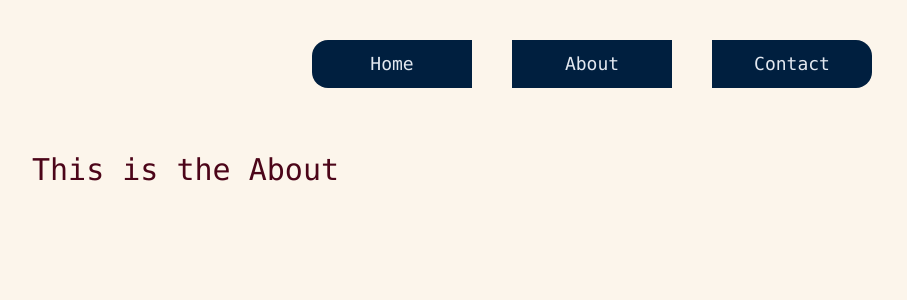
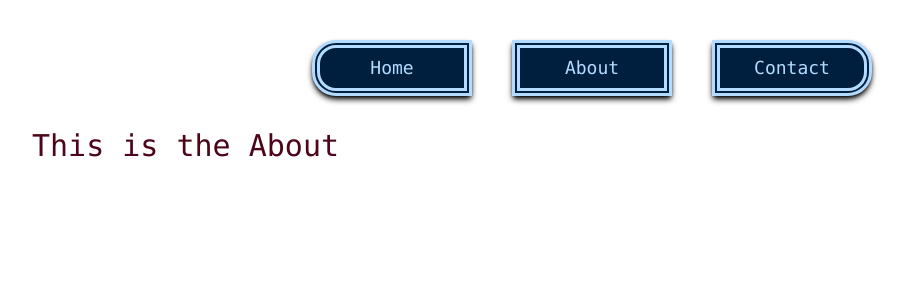
Before and after one commit to MattOrtner/portfolio-site, a Next.js app: page /about in a window 1280 px wide. Shown: the top 300 px of the page, without its empty margins (48-955 px from the left). Built offline with nearby package versions, Linux system fonts and the light colour scheme.

Commit message:
feat: add depth and flavor to landing

```diff
--- a/pages/components/NavBar.js
+++ b/pages/components/NavBar.js
@@ -1,19 +1,36 @@
 import Link from "next/link";
+
 const NavBar = () => {
   return (
-    <div className="mb-16">
-      <ul className="flex gap-10 h-12  justify-center text-center">
-        <li className="w-40 bg-NAVY flex justify-center rounded-l-2xl items-center text-slate-200 text-lg">
-          <Link href="/">Home</Link>
-        </li>
-        <li className="w-40 bg-NAVY flex justify-center items-center text-slate-200 text-lg">
-          <Link href="/about/">About</Link>
-        </li>
-        <li className="w-40 bg-NAVY flex justify-center  rounded-r-2xl items-center text-slate-200 text-lg">
-          <Link href="/contact/">Contact</Link>
-        </li>
+    <div className="mb-8">
+      <ul className="flex h-14 gap-10 justify-center text-center">
+        <Link
+          className="w-40 cursor-pointer bg-NAVY flex justify-center rounded-l-3xl items-center
+          text-BLUE_T text-lg border-8 border-BLUE_T border-double shadow-black shadow-md hover:text-slate-40
+          hover:bg-OLIVE hover:border-OLIVE_T hover:rounded transition-all duration-300 ease-linear"
+          href="/"
+        >
+          Home
+        </Link>
+        <Link
+          className="w-40 cursor-pointer flex justify-center items-center bg-NAVY text-BLUE_T text-lg
+          border-8 border-BLUE_T border-double shadow-black shadow-md hover:text-slate-100
+          hover:bg-OLIVE hover:border-OLIVE_T hover:rounded-3xl transition-all duration-300 ease-linear"
+          href="/about/"
+        >
+          About
+        </Link>
+        <Link
+          className="w-40 cursor-pointer flex justify-center items-center bg-NAVY text-BLUE_T text-lg
+          border-8 border-BLUE_T border-double shadow-black shadow-md rounded-r-3xl hover:text-slate-100
+          hover:bg-OLIVE hover:border-OLIVE_T hover:rounded transition-all duration-300 ease-linear"
+          href="/contact/"
+        >
+          Contact
+        </Link>
       </ul>
     </div>
   );
 };
+
 export default NavBar;
--- a/pages/contact.js
+++ b/pages/contact.js
@@ -1,5 +1,12 @@
+import NavBar from "./components/NavBar";
+
 const Contact = () => {
-  return <div>contact page</div>;
+  return (
+    <div className="text-center mt-10">
+      <NavBar />
+      <h1>Contact Page</h1>
+    </div>
+  );
 };
 
 export default Contact;
--- a/pages/index.js
+++ b/pages/index.js
@@ -8,22 +8,35 @@ import { useState } from "react";
 export default function Home() {
   const [something, setSomething] = useState("Matthew Ortner");
   return (
-    <div className="flex h-screen w-screen flex-col pt-10 px-20 bg-TANL font-mono ">
+    <div className="flex h-screen w-screen flex-col pt-10 px-20 bg-TAN_D font-mono">
       <NavBar />
       <div className="w-srceen h-96 flex mt-5">
         <div className="flex-1 flex justify-between flex-col">
-          <div className="flex justify-end bg-slate-100">
-            <h1 className="text-6xl p-10 bg-blue-300">{something}</h1>
+          <div className="flex justify-end bg-amber-700 z-10 shadow-black shadow-sm">
+            <h1
+              className="text-6xl origin-bottom-right -rotate-12 bg-OLIVE
+            p-10 text-OLIVE_T z-10 rounded-l-[36px] shadow-black shadow-lg"
+            >
+              {something}
+            </h1>
           </div>
-          <div className="flex justify-end items-center bg-NAVY text-3xl text-NAVY_T pr-10">
-            Full-Stack Developer
+          <div className="bg-amber-700 shadow-black shadow-sm">
+            <div
+              className="flex justify-end items-center gap-1 origin-top-right
+          rotate-12 bg-NAVY text-3xl text-NAVY_T pr-10 border-8 border-BLUE_T
+          border-double rounded-l-[36px] shadow-black shadow-md"
+            >
+              Full-Stack Developer
+            </div>
           </div>
         </div>
         <div className="flex-1 flex justify-center items-center">
           <Image
             src={profilePhoto}
             alt="An image of Matthew Ortner"
-            style={{ width: 520, borderRadius: 75 }}
+            className="rounded-l-3xl shadow-2xl cursor-pointer grayscale shadow-black
+            hover:grayscale-0 transition-all duration-00 ease-in-out"
+            style={{ width: 520 }}
             priority
           />
         </div>
--- a/tailwind.config.js
+++ b/tailwind.config.js
@@ -13,9 +13,6 @@ module.exports = {
         NAVY_T: "#80BFFF",
         BLUE: "#0074D9",
         BLUE_T: "#B3DBFF",
-        AQUA: "#7FDBFF",
-        AQUA_T: "#004966",
-        TEAL: "#39CCCC",
         TEAL_T: "#000000",
         MAROON: "#85144b",
         MAROON_T: "#EB7AB1",
@@ -23,8 +20,8 @@ module.exports = {
         ORANGE_T: "#663000",
         OLIVE: "#3D9970",
         OLIVE_T: "#163728",
-        TANL: "#FCF5EB",
-        TAND: "#D8D3C7",
+        TAN_L: "#FCF5EB",
+        TAN_D: "#D8D3C7",
       },
     },
   },
```
